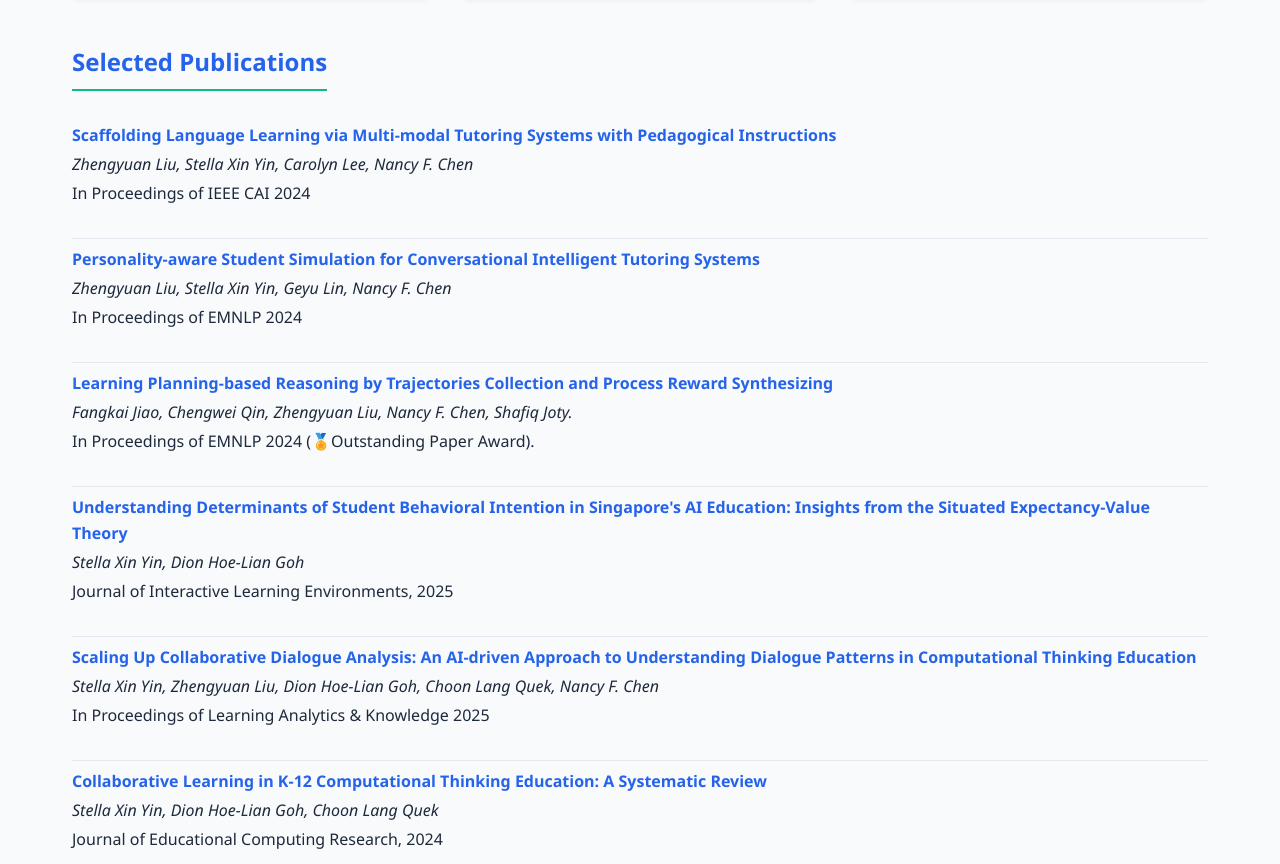
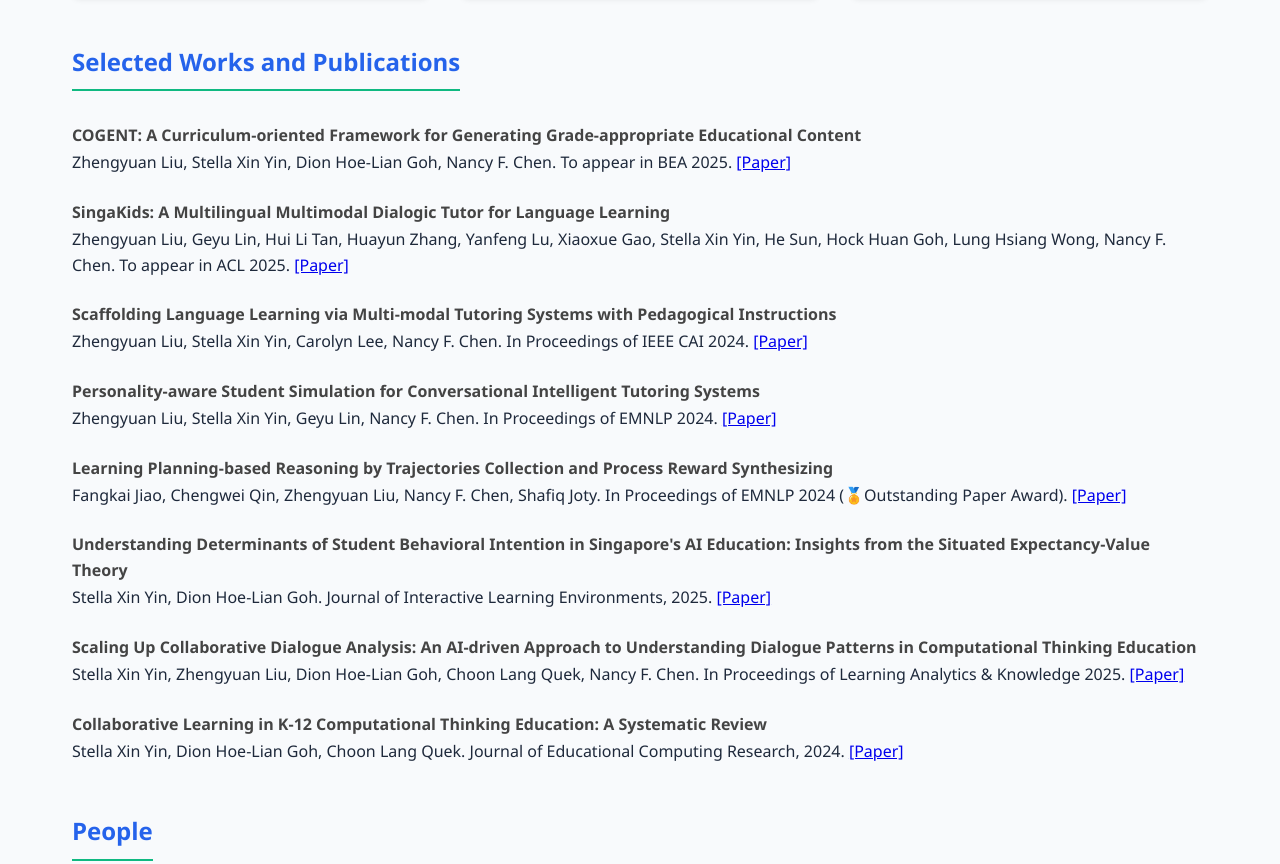
Before and after one commit to SIGCoLED/sigcoled.github.io, a plain HTML site: page index.html in a window 1280 px wide. Shown: the part 1220-2084 px from the top of the page. Drawn offline with Linux system fonts and the light colour scheme.

Commit message:
update recent papers

```diff
--- a/index.html
+++ b/index.html
@@ -85,43 +85,47 @@
     </section>
 
     <section id="publications">
-      <h2>Selected Publications</h2>
+      <h2>Selected Works and Publications</h2>
 
       <div class="publications-list">
         <div class="publication-item">
+          <p class="pub-title">COGENT: A Curriculum-oriented Framework for Generating Grade-appropriate Educational Content</p>
+          <p class="pub-venue">Zhengyuan Liu, Stella Xin Yin, Dion Hoe-Lian Goh, Nancy F. Chen. To appear in BEA 2025. <a href="https://arxiv.org/pdf/2506.09367" target="_blank">[Paper]</a></p>
+        </div>
+
+        <div class="publication-item">
+          <p class="pub-title">SingaKids: A Multilingual Multimodal Dialogic Tutor for Language Learning</p>
+          <p class="pub-venue">Zhengyuan Liu, Geyu Lin, Hui Li Tan, Huayun Zhang, Yanfeng Lu, Xiaoxue Gao, Stella Xin Yin, He Sun, Hock Huan Goh, Lung Hsiang Wong, Nancy F. Chen. To appear in ACL 2025. <a href="https://arxiv.org/pdf/2506.02412" target="_blank">[Paper]</a></p>
+        </div>
+
+        <div class="publication-item">
           <p class="pub-title">Scaffolding Language Learning via Multi-modal Tutoring Systems with Pedagogical Instructions</p>
-          <p class="pub-authors">Zhengyuan Liu, Stella Xin Yin, Carolyn Lee, Nancy F. Chen</p>
-          <p class="pub-venue">In Proceedings of IEEE CAI 2024</p>
+          <p class="pub-venue">Zhengyuan Liu, Stella Xin Yin, Carolyn Lee, Nancy F. Chen. In Proceedings of IEEE CAI 2024. <a href="https://arxiv.org/pdf/2404.03429" target="_blank">[Paper]</a></p>
         </div>
 
         <div class="publication-item">
           <p class="pub-title">Personality-aware Student Simulation for Conversational Intelligent Tutoring Systems</p>
-          <p class="pub-authors">Zhengyuan Liu, Stella Xin Yin, Geyu Lin, Nancy F. Chen</p>
-          <p class="pub-venue">In Proceedings of EMNLP 2024</p>
+          <p class="pub-venue">Zhengyuan Liu, Stella Xin Yin, Geyu Lin, Nancy F. Chen. In Proceedings of EMNLP 2024. <a href="https://aclanthology.org/2024.emnlp-main.37.pdf" target="_blank">[Paper]</a></p>
         </div>
 
         <div class="publication-item">
           <p class="pub-title">Learning Planning-based Reasoning by Trajectories Collection and Process Reward Synthesizing</p>
-          <p class="pub-authors">Fangkai Jiao, Chengwei Qin, Zhengyuan Liu, Nancy F. Chen, Shafiq Joty.</p>
-          <p class="pub-venue">In Proceedings of EMNLP 2024 (🏅Outstanding Paper Award).</p>
+          <p class="pub-venue">Fangkai Jiao, Chengwei Qin, Zhengyuan Liu, Nancy F. Chen, Shafiq Joty. In Proceedings of EMNLP 2024 (🏅Outstanding Paper Award). <a href="https://aclanthology.org/2024.emnlp-main.20.pdf" target="_blank">[Paper]</a></p>
         </div>
 
         <div class="publication-item">
           <p class="pub-title">Understanding Determinants of Student Behavioral Intention in Singapore's AI Education: Insights from the Situated Expectancy-Value Theory</p>
-          <p class="pub-authors">Stella Xin Yin, Dion Hoe-Lian Goh</p>
-          <p class="pub-venue">Journal of Interactive Learning Environments, 2025</p>
+          <p class="pub-venue">Stella Xin Yin, Dion Hoe-Lian Goh. Journal of Interactive Learning Environments, 2025. <a href="https://www.tandfonline.com/doi/full/10.1080/10494820.2025.2488141" target="_blank">[Paper]</a></p>
         </div>
 
         <div class="publication-item">
           <p class="pub-title">Scaling Up Collaborative Dialogue Analysis: An AI-driven Approach to Understanding Dialogue Patterns in Computational Thinking Education</p>
-          <p class="pub-authors">Stella Xin Yin, Zhengyuan Liu, Dion Hoe-Lian Goh, Choon Lang Quek, Nancy F. Chen</p>
-          <p class="pub-venue">In Proceedings of Learning Analytics & Knowledge 2025</p>
+          <p class="pub-venue">Stella Xin Yin, Zhengyuan Liu, Dion Hoe-Lian Goh, Choon Lang Quek, Nancy F. Chen. In Proceedings of Learning Analytics & Knowledge 2025. <a href="https://dl.acm.org/doi/10.1145/3706468.3706474" target="_blank">[Paper]</a></p>
         </div>
 
         <div class="publication-item">
           <p class="pub-title">Collaborative Learning in K-12 Computational Thinking Education: A Systematic Review</p>
-          <p class="pub-authors">Stella Xin Yin, Dion Hoe-Lian Goh, Choon Lang Quek</p>
-          <p class="pub-venue">Journal of Educational Computing Research, 2024</p>
+          <p class="pub-venue">Stella Xin Yin, Dion Hoe-Lian Goh, Choon Lang Quek. Journal of Educational Computing Research, 2024. <a href="https://doi.org/10.1177/07356331241249956" target="_blank">[Paper]</a></p>
         </div>
 
       </div>
--- a/styles.css
+++ b/styles.css
@@ -230,9 +230,8 @@
 }
 
 .publication-item {
-  margin-bottom: 0.5rem;
-  padding-bottom: 0.5rem;
-  border-bottom: 1px solid #e2e8f0;
+  margin-bottom: 0.0rem;
+  padding-bottom: 0.0rem;
 }
 
 .publication-item:last-child {
@@ -241,13 +240,13 @@
 
 .pub-title {
   font-weight: 600;
-  color: var(--primary-color);
-  margin-bottom: 0.2rem;
+  color: #444444;
+  margin-bottom: 0.1rem;
 }
 
 .pub-authors {
   display: block;
-  margin-bottom: 0.2rem;
+  margin-bottom: 0.1rem;
   font-style: italic;
 }
 
@@ -255,6 +254,7 @@
   font-weight: 500;
   display: block;
 }
+
 
 footer {
   background-color: var(--dark-color);
```
